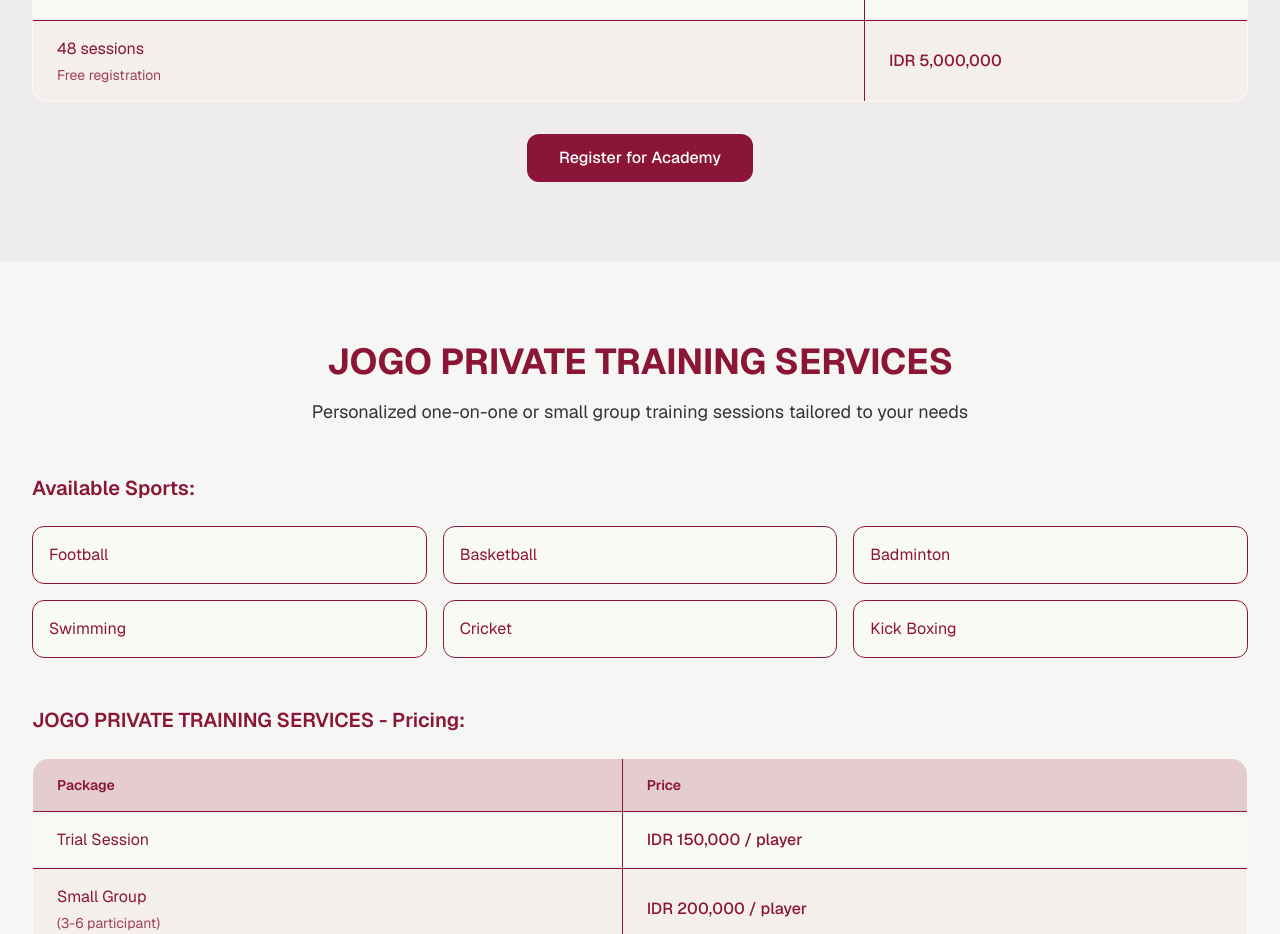
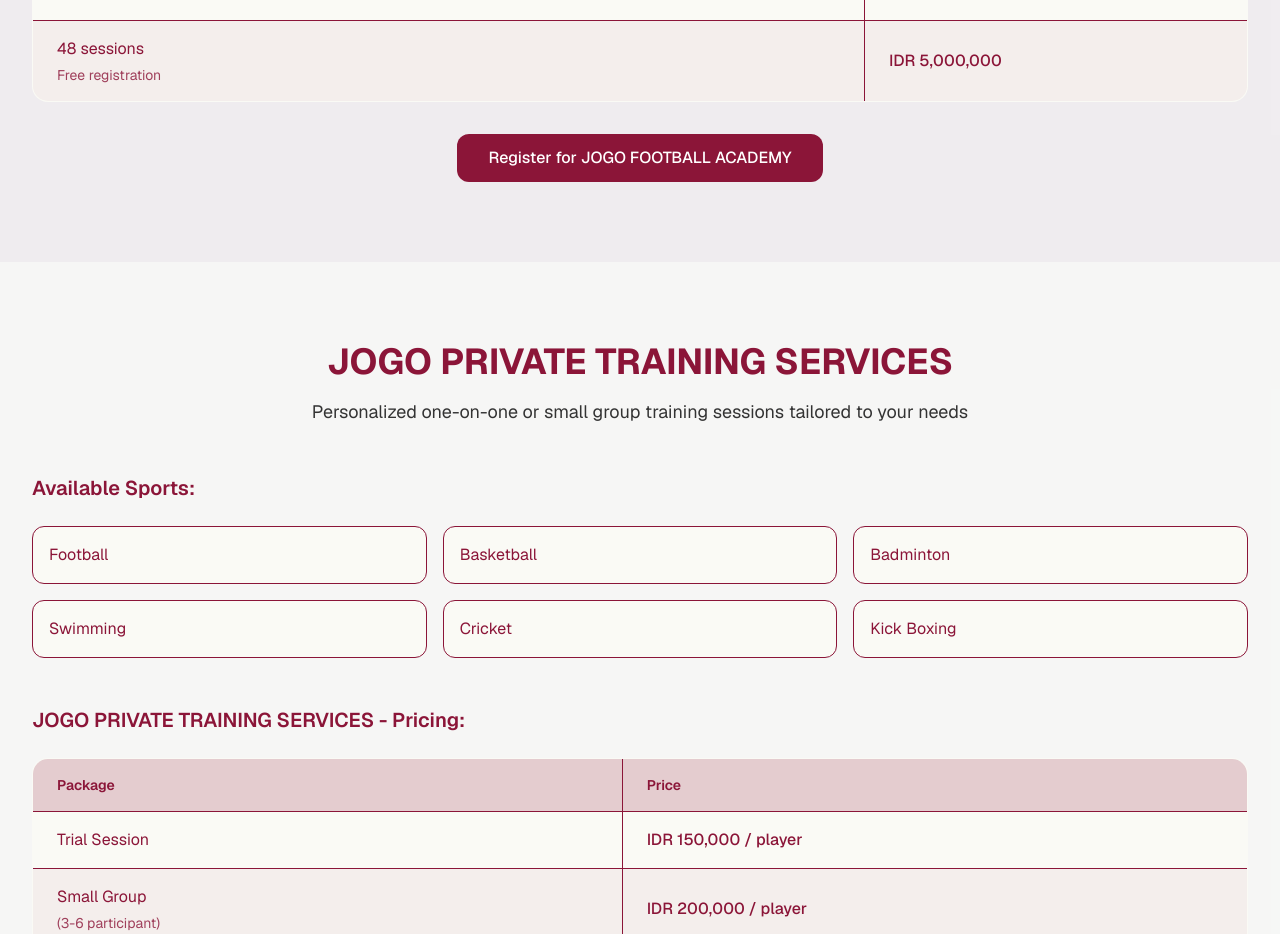
Before and after one commit to DrRhea/badailautasmara-web, a Next.js app: page / in a window 1280 px wide. Shown: the part 2660-3594 px from the top of the page. Built offline with nearby package versions, Linux system fonts and the light colour scheme.

Commit message:
Ubah teks tombol Register for Academy menjadi Register for JOGO FOOTBALL ACADEMY

```diff
--- a/src/components/AcademySection.tsx
+++ b/src/components/AcademySection.tsx
@@ -234,7 +234,7 @@
             onMouseEnter={(e) => e.currentTarget.style.backgroundColor = '#6B0F2A'}
             onMouseLeave={(e) => e.currentTarget.style.backgroundColor = '#8B1538'}
           >
-            Register for Academy
+            Register for JOGO FOOTBALL ACADEMY
           </a>
         </motion.div>
       </div>
```
